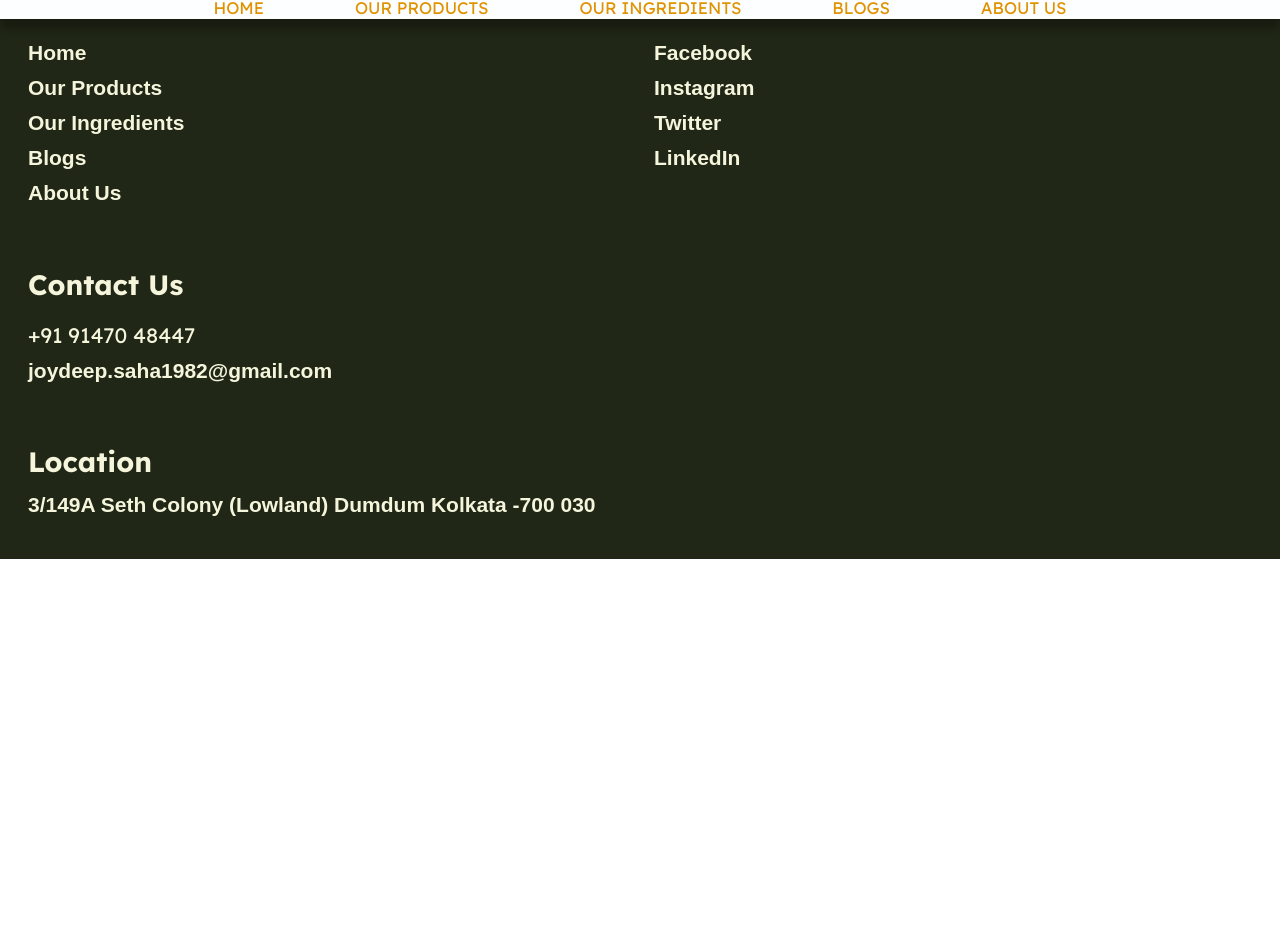
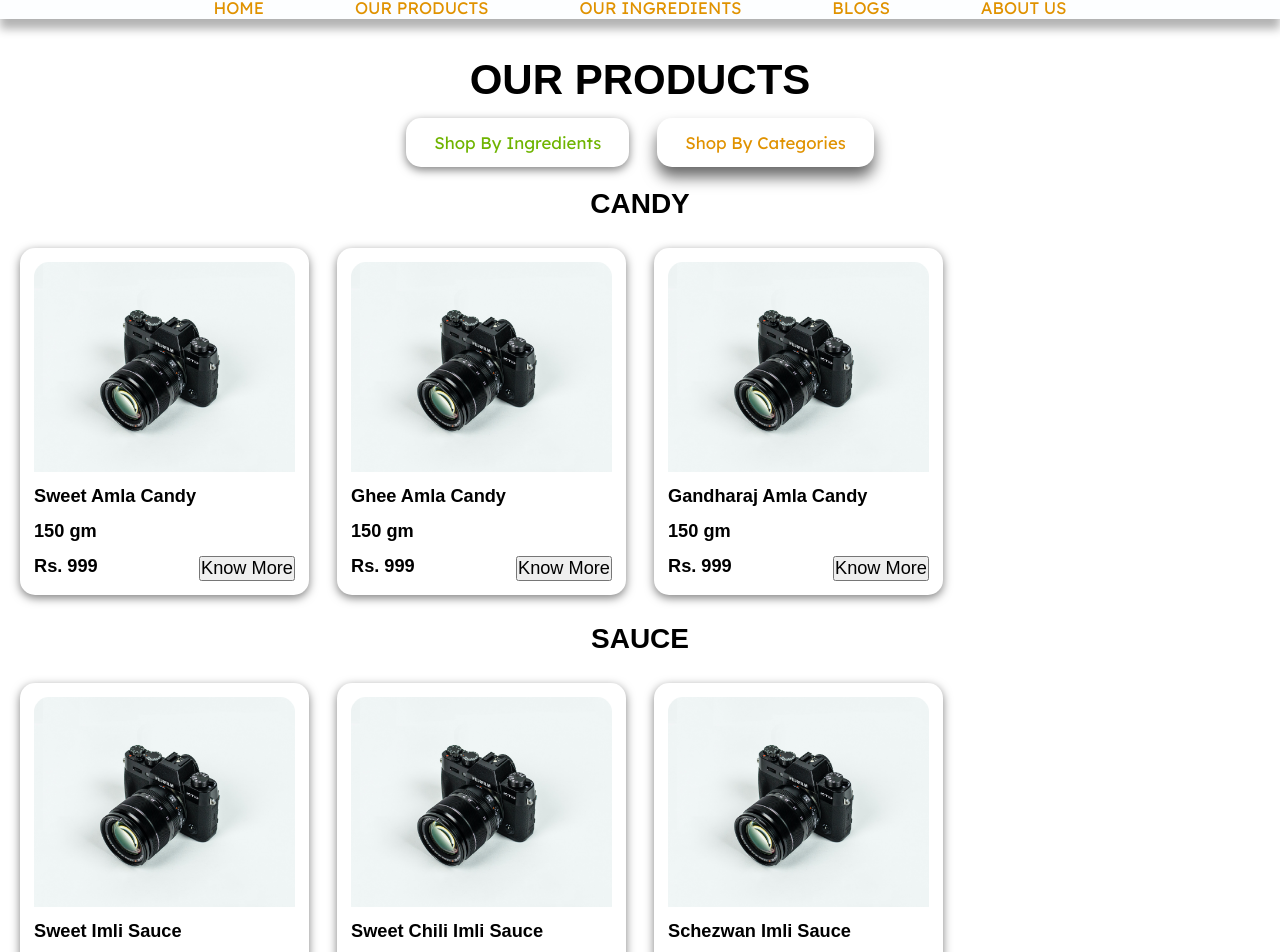
Before and after one commit to sudiptai/bisuddha-draft, a React (Create React App) app: page /our-products/shop-by-categories in a window 1280 px wide. Shown: the part 56-1008 px from the top of the page. Before the commit the page ends 800 px from the top, so only its background shows below. Built offline with nearby package versions, Linux system fonts and the light colour scheme; the HTML template or start-up script is replaced by a standard one; a web font is replaced by a local one.

Commit message:
frontend

```diff
--- a/src/App.css
+++ b/src/App.css
@@ -41,6 +41,7 @@
   --heading-3-font-size: 2rem;
   --heading-4-font-size: 1.75rem;
   --heading-5-font-size: 1.5rem;
+  --heading-6-font-size: 1.3rem;
   --paragraph-font-size: 1.2rem;
 }
 
@@ -86,6 +87,7 @@
 .h3, h3{font-size: var(--heading-3-font-size);}
 .h4, h4{font-size: var(--heading-4-font-size);}
 .h5, h5{font-size: var(--heading-5-font-size);}
+.h6, h6{font-size: var(--heading-6-font-size);}
 .p, p{font-size: var(--paragraph-font-size);}
 
 
@@ -107,6 +109,29 @@
   padding: 8rem 0;
   min-height: 100vh;
 }
+
+.pt-1{
+  padding-top: 1rem;
+}
+
+.pt-2{
+  padding-top: 2rem;
+}
+
+
+
+
+
+
+
+
+
+
+
+
+
+
+
 
 @media (max-width: 340px) {
   *{
--- a/src/App.js
+++ b/src/App.js
@@ -21,6 +21,8 @@ import ExtraChiliTangy from './components/OurProducts/OurProduct.Imli.ExtraChili
 import ImliAchaar from './components/OurProducts/OurProduct.Imli.ImliAchaar';
 import SweetChiliTangy from './components/OurProducts/OurProduct.Imli.SweetChiliTangy';
 import SweetTangy from './components/OurProducts/OurProduct.Imli.SweetTangy';
+import ShopByCategories from './components/OurProducts/ShopByCategories';
+import ShopByIngredients from './components/OurProducts/ShopByIngredients';
 
 function App() {
   return (
@@ -31,12 +33,15 @@ function App() {
           <Routes>
             <Route path="/" element={<HomePage />} />
 
-            <Route path="/our-products" element={<OurProductsPage />} />
+            <Route path="/our-products" element={<OurProductsPage />} >
+              <Route index element={<ShopByIngredients />} />
+              <Route path="shop-by-categories" element={<ShopByCategories />} />
+              <Route path="shop-by-ingredients" element={<ShopByIngredients />} />
+            </Route>
 
             <Route path="/our-products/sweet-amla" element={<SweetAmla />} />
             <Route path="/our-products/ghee-amla" element={<GheeAmla />} />
             <Route path="/our-products/gandharaaj-amla" element={<GandharaajAmla />} />
-
             <Route path="/our-products/extra-chili-tangy" element={<ExtraChiliTangy />} />
             <Route path="/our-products/imli-achaar" element={<ImliAchaar />} />
             <Route path="/our-products/sweet-chili-tangy" element={<SweetChiliTangy />} />
--- a/src/components/Home/homeProductShow.jsx
+++ b/src/components/Home/homeProductShow.jsx
@@ -8,7 +8,7 @@ const homeProductShow = () => {
   //Sweet Amla , Ghee Amla , Gandharaaj Amla , Sweet Tangy , Sweet Chili Tangy , Extra Chili Tangy , Imli Achaar
   const products = [
     {
-      name: 'Sweet Amla',
+      name: 'Sweet Amla Candy',
       image: demoImg,
       link: '/our-products/sweet-amla',
       price: '100',
@@ -17,7 +17,7 @@ const homeProductShow = () => {
       tagLine: 'Sweet Amla'
     },
     {
-      name: 'Ghee Amla',
+      name: 'Ghee Amla Candy',
       image: demoImg,
       link: '/our-products/ghee-amla',
       price: '100',
@@ -26,7 +26,7 @@ const homeProductShow = () => {
       tagLine: 'Ghee Amla'
     },
     {
-      name: 'Gandharaaj Amla',
+      name: 'Gandharaaj Amla Candy',
       image: demoImg,
       link: '/our-products/gandharaaj-amla',
       price: '100',
@@ -85,7 +85,7 @@ const homeProductShow = () => {
               <div className='carrousel'>
 
                 {products.map((product, index) => (
-                  <a href={product.link}>
+                  <a href={product.link} key={index}>
                     <div className="card">
                       <div className="card-product-image">
                         <img src={product.image} alt={product.name} />
--- a/src/components/OurProducts/OurProduct.css
+++ b/src/components/OurProducts/OurProduct.css
@@ -32,3 +32,80 @@
     justify-content: center;
   }
 }
+
+.shop-type-button-container{
+  display: flex;
+  justify-content: center;
+  margin-top: 1rem;
+  margin-bottom: 1.5rem;
+  gap: 2rem;
+}
+
+.shop-type-link{
+  text-decoration: none;
+  color: var(--kelly-green);
+  padding: 1rem 2rem;
+  border-radius: 15px;
+  transition: all 0.3s ease-in-out;
+  box-shadow: 0 3px 10px rgba(0,0,0,0.5);
+}
+
+.shop-type-link:hover{
+  box-shadow: 0 10px 15px rgba(0,0,0,0.6);
+}
+
+.shop-type-button-container .active{
+  color: var(--harvest-gold);
+  box-shadow: 0 10px 15px rgba(0,0,0,0.6);
+}
+
+.product-card-container{
+  display: grid;
+  grid-template-columns: repeat(4, 1fr);
+  grid-gap: 2rem;
+  padding: 2rem 0;
+}
+
+@media (max-width: 960px){
+  .product-card-container{
+    grid-template-columns: repeat(3, 1fr);
+  }
+}
+
+@media (max-width: 640px){
+  .product-card-container{
+    grid-template-columns: repeat(2, 1fr);
+  }
+}
+
+.product-card{
+  display: flex;
+  flex-direction: column;
+  padding: 1rem;
+  border-radius: 15px;
+  transition: all 0.3s ease-in-out;
+  box-shadow: 0 3px 10px rgba(0,0,0,0.5);
+
+}
+
+.product-card:hover{
+  box-shadow: 0 10px 15px rgba(0,0,0,0.6);
+}
+
+.product-card-img-container{
+  height: 15rem;
+  width: 100%;
+  border-radius: 15px 15px 0px 0px;
+  overflow: hidden;
+}
+
+.product-card-img-container img{
+  width: 100%;
+  height: 100%;
+  object-fit: cover;
+}
+
+.product-card-price-button{
+  display: flex;
+  justify-content: space-between;
+}
--- a/src/components/OurProducts/OurProduct.jsx
+++ b/src/components/OurProducts/OurProduct.jsx
@@ -1,10 +1,32 @@
 import React from 'react'
+import { NavLink , Outlet } from 'react-router-dom'
 
 const OurProduct = () => {
+
+  const ShopType = [
+    {
+      name: 'Shop By Ingredients',
+      path: 'shop-by-ingredients'
+    },
+    {
+      name: 'Shop By Categories',
+      path: 'shop-by-categories'
+    }
+  ]
+
   return (
     <div className="OurProduct">
       <div className="container our-product-container">
-
+        <div className="shop-type-button-container">
+          {
+            ShopType.map((type, index) => (
+              <NavLink key={index} to={type.path} className="shop-type-link" activeClassName="shop-type-link-active">
+                <p className="lex ta-cen">{type.name}</p>
+              </NavLink>
+            ))
+          }
+        </div>
+        <Outlet />
       </div>
     </div>
   )
--- /dev/null
+++ b/src/components/OurProducts/ShopByCategories.jsx
@@ -0,0 +1,97 @@
+import React from 'react';
+import demoImg from '../../assets/images/product/demo-product.jpg';
+
+const ShopByCategories = () => {
+
+  const Categories = [
+    {
+      name: "Candy",
+      Products: [
+        {
+          name: "Sweet Amla Candy",
+          img: demoImg,
+          quantity: "150",
+          price: "999",
+        },
+        {
+          name: "Ghee Amla Candy",
+          img: demoImg,
+          quantity: "150",
+          price: "999",
+        },
+        {
+          name: "Gandharaj Amla Candy",
+          img: demoImg,
+          quantity: "150",
+          price: "999",
+        }
+      ]
+    },
+    {
+      name : "Sauce",
+      Products : [
+        {
+          name : "Sweet Imli Sauce",
+          img : demoImg,
+          quantity : "150",
+          price : "999",
+        },
+        {
+          name : "Sweet Chili Imli Sauce",
+          img : demoImg,
+          quantity : "150",
+          price : "999",
+        },
+        {
+          name : "Schezwan Imli Sauce",
+          img : demoImg,
+          quantity : "150",
+          price : "999",
+        },
+      ]
+    },
+    {
+      name : "Achar",
+      Products : [
+        {
+          name : "Imli Achar",
+          img : demoImg,
+          quantity : "150",
+          price : "999",
+        },
+      ]
+    },
+  ]
+
+
+  return (
+    <div className="ShopByCategories">
+      {
+        Categories.map((category, index) => (
+          <div key={index}>
+            <h3 className="uc ta-cen">{category.name}</h3>
+            <div className="product-card-container">
+              {
+                category.Products.map((product, index) => (
+                  <div key={index} className="product-card">
+                    <div className="product-card-img-container">
+                      <img src={product.img} alt="" />
+                    </div>
+                    <h6 className="product-card-name pt-1">{product.name}</h6>
+                    <h6 className="product-card-quantity pt-1">{product.quantity} gm</h6>
+                    <div className='product-card-price-button pt-1'>
+                      <h6 className="product-card-price">Rs. {product.price}</h6>
+                      <button className="btn btn-primary h6">Know More</button>
+                    </div>
+                  </div>
+                ))
+              }
+            </div>
+          </div>
+        ))
+      }
+    </div>
+  )
+}
+
+export default ShopByCategories
--- /dev/null
+++ b/src/components/OurProducts/ShopByIngredients.jsx
@@ -0,0 +1,83 @@
+import React from 'react'
+import demoImg from '../../assets/images/product/demo-product.jpg'
+
+const ShopByIngredients = () => {
+
+  const Ingredients = [
+    {
+      name : "Imli",
+      ingredientDetails : "Lathi",
+      Products : [
+        {
+          name : "Sweet Imli Sauce",
+          img : demoImg,
+          quantity : "150",
+          price : "999",
+          link : "",
+        },
+        {
+          name : "Sweet Chili Imli Sauce",
+          img : demoImg,
+        },
+        {
+          name : "Schezwan Imli Sauce",
+          img : demoImg,
+        },
+        {
+          name : "Imli Achaar",
+          img : demoImg,
+        }
+      ]
+    },
+    {
+      name : "Amla",
+      ingredientDetails : "Lathi",
+      Products : [
+        {
+          name : "Sweet Amla Candy",
+          img : demoImg,
+        },
+        {
+          name : "Ghee Amla Candy",
+          img : demoImg,
+        },
+        {
+          name : "Gandharaj Amla Candy",
+          img : demoImg,
+        }
+      ]
+    }
+  ]
+
+  return (
+    <div>
+      {
+        Ingredients.map((ingredient, index) => (
+          <div key={index}>
+            <h3 className="uc ta-cen">{ingredient.name}</h3>
+            <p>{ingredient.ingredientDetails}</p>
+            <div className="product-card-container">
+              {
+                ingredient.Products.map((product, index) => (
+                  <div key={index} className="product-card">
+                    <div className="product-card-img-container">
+                      <img src={product.img} alt="" />
+                    </div>
+                    <h6 className="product-card-name pt-1">{product.name}</h6>
+                    <h6 className="product-card-quantity pt-1">{product.quantity} mg</h6>
+                    <div className='product-card-price-button pt-1'>
+                      <h6 className="product-card-price">Rs. {product.price}</h6>
+                      <button className="btn btn-primary h6">Know More</button>
+                    </div>
+                  </div>
+                ))
+              }
+            </div>
+          </div>
+        ))
+      }
+    </div>
+  )
+}
+
+export default ShopByIngredients
```
Also changed, not shown: src/components/OurProducts/OurProduct.Imli.Sweet.Imli.Sauce.jsx (added, +9 -0 lines).
